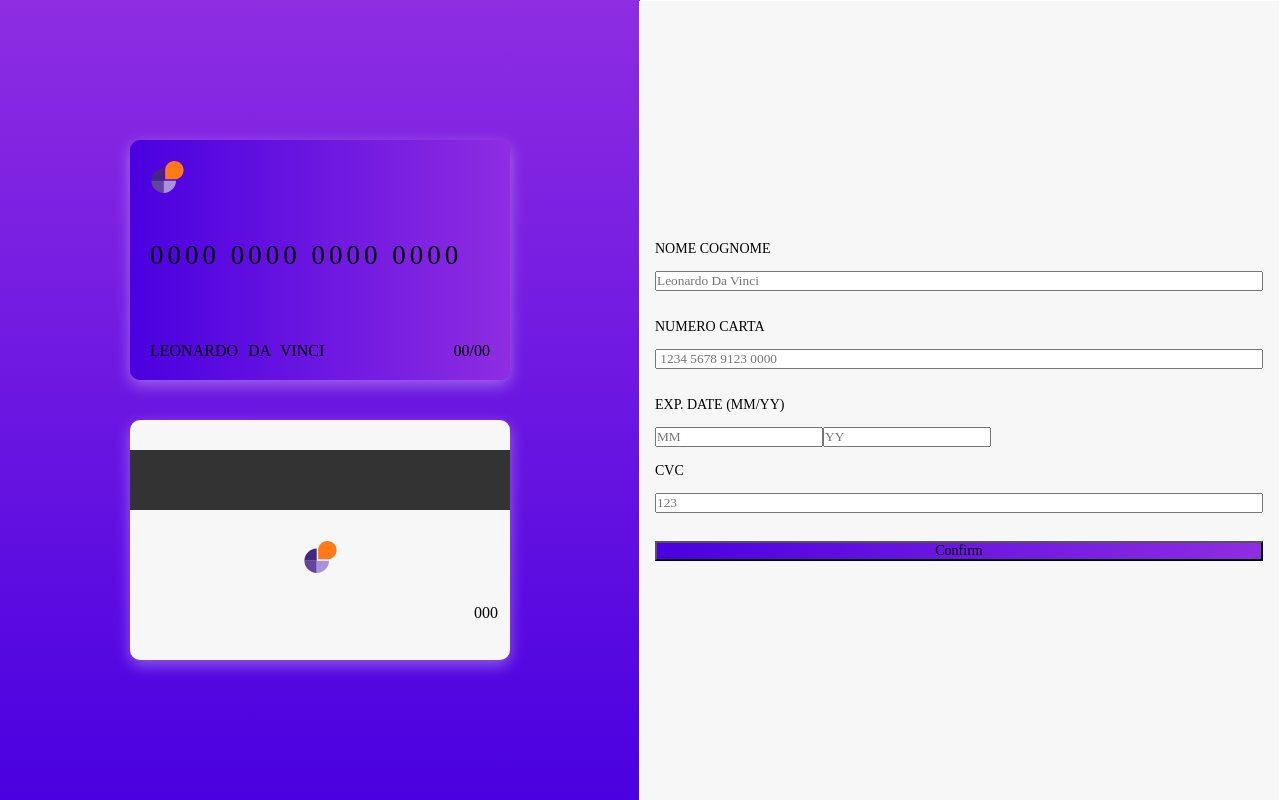
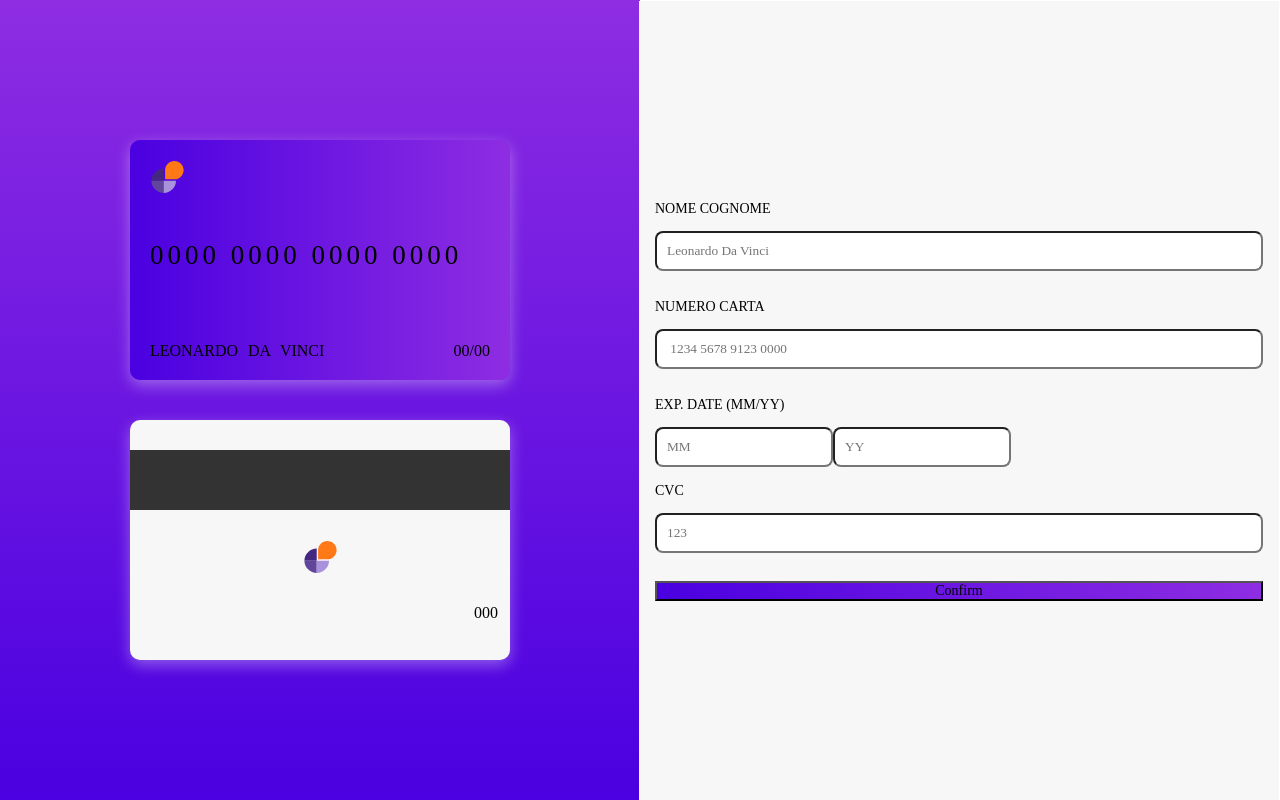
Before and after one commit to GiuseppeSonny/creditCardExample, a Next.js app in the folder credit-card-app/: page / in a window 1280 px wide. Built offline with nearby package versions, Linux system fonts and the light colour scheme.

Commit message:
form style add

```diff
--- a/credit-card-app/app/components/form.module.scss
+++ b/credit-card-app/app/components/form.module.scss
@@ -23,6 +23,12 @@
   font-size: 14px;
 }
 
+.cardForm input {
+  height: 40px;
+  border-radius: 8px;
+  padding-left: 10px;
+}
+
 .cardForm input:hover {
   border: 1px solid hsl(249, 99%, 64%);
 }
```
